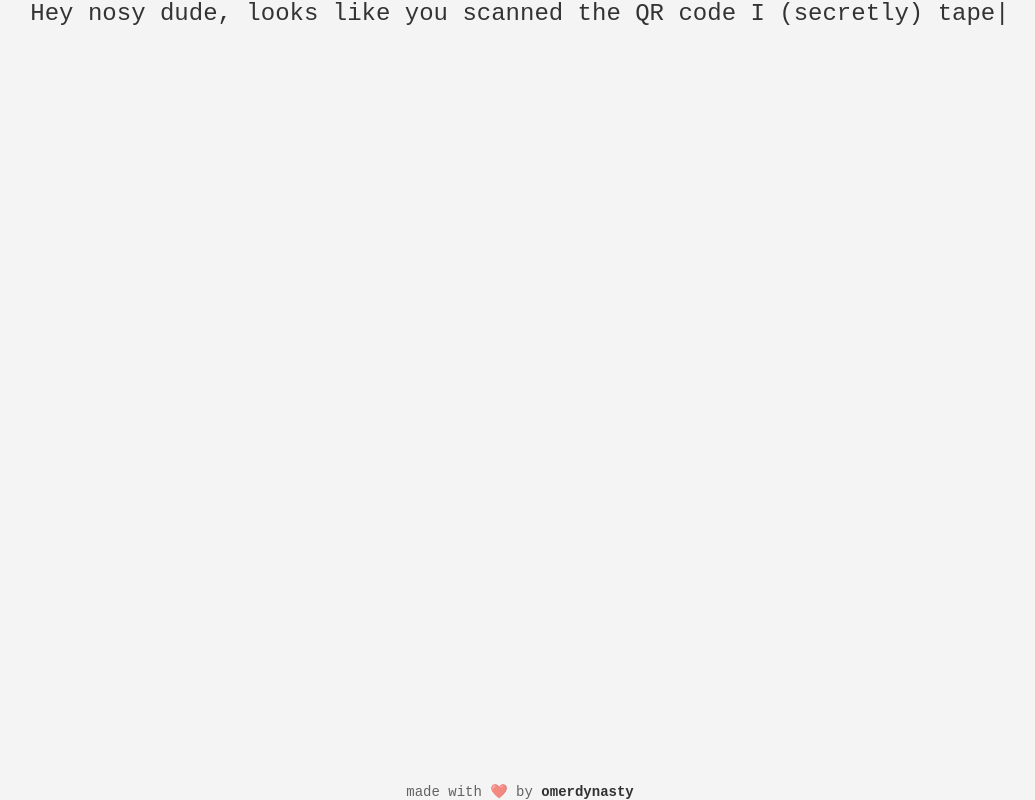
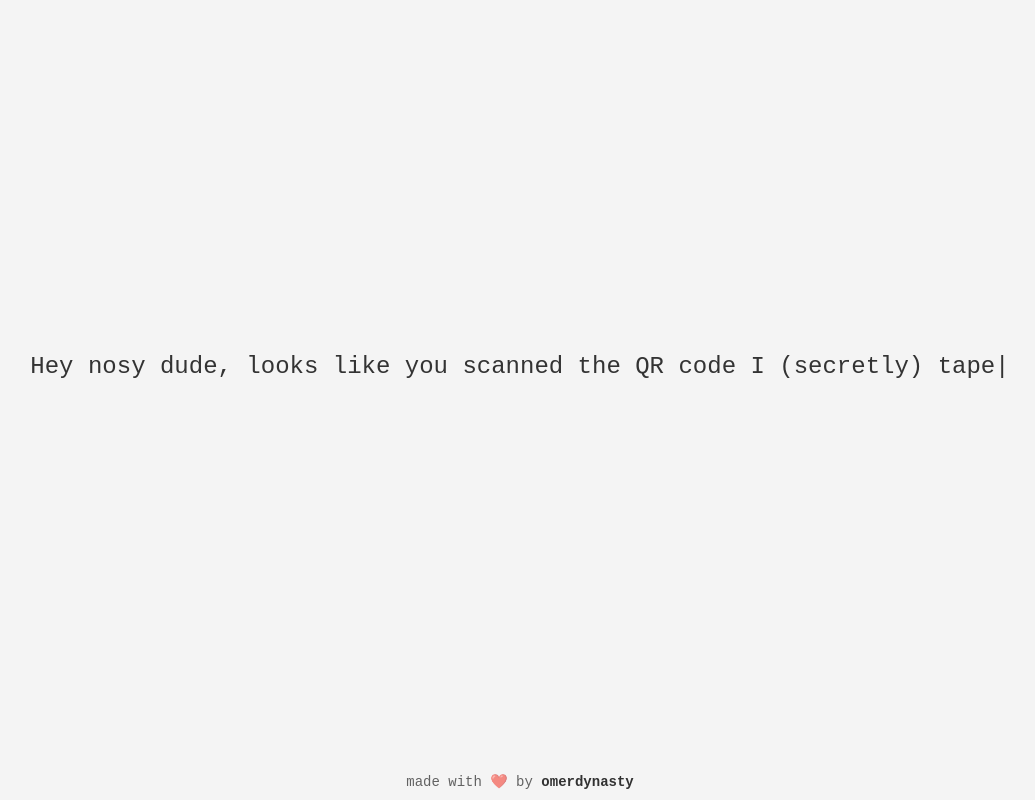
Before and after one commit to omerdynasty/qrcode-bus, a plain HTML site: page index.html in a window 1280 px wide. Shown: the whole page, without its empty margins (120-1155 px from the left). Drawn offline with Linux system fonts and the light colour scheme.

Commit message:
Update styles.css

```diff
--- a/styles.css
+++ b/styles.css
@@ -18,11 +18,11 @@ body {
     text-align: left;
     display: flex;
     align-items: center;
-    margin-bottom: 20px;
+    flex-grow: 1;
 }
 
 #click-container {
-    margin-top: 20px;
+    margin: 20px 0;
 }
 
 #redirect-button {
@@ -34,6 +34,7 @@ body {
     border-radius: 5px;
     cursor: pointer;
     box-shadow: 0 2px 5px rgba(0, 0, 0, 0.2);
+    display: block;
 }
 
 #redirect-button:hover {
@@ -41,23 +42,20 @@ body {
 }
 
 .blink {
-    animation: blink 1s step-end infinite;
-    display: inline-block;
-    width: 1ch;
+    animation: blink 0.8s steps(2) infinite;
 }
 
 @keyframes blink {
-    50% {
-        opacity: 0;
-    }
+    0%, 50% { opacity: 1; }
+    51%, 100% { opacity: 0; }
 }
 
 /* Footer Style */
 #footer {
-    margin-top: auto;
     font-size: 0.875rem;
     color: rgba(0, 0, 0, 0.6);
     text-align: center;
+    margin-bottom: 10px;
 }
 
 #footer a {
```
